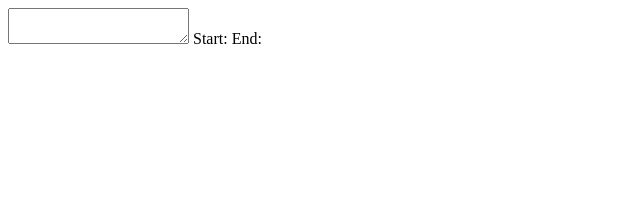
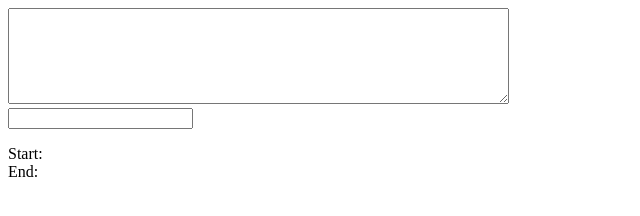
Before and after one commit to NV/jquery.fn.caret, a plain HTML site: page index.html in a window 1280 px wide. Shown: the whole page, without its empty margins (0-640 px from the left). Drawn offline with nearby package versions, Linux system fonts and the light colour scheme.

Commit message:
add <input type='text'>

```diff
--- a/index.html
+++ b/index.html
@@ -3,17 +3,20 @@
 <script src="https://ajax.googleapis.com/ajax/libs/jquery/1.6.3/jquery.js"></script>
 <script src="jquery.fn.caret.js"></script>
 
-<textarea id=text> </textarea>
+<textarea id=text cols=60 rows=6> </textarea><br>
+<input id=q>
 
-Start: <span id="start"></span>
-End: <span id="end"></span>
+<p>
+	Start: <span id="start"></span><br>
+	End: <span id="end"></span>
+</p>
 
 <script>
 $(function() {
 	var text = document.getElementById('text');
 	var startElem = document.getElementById('start');
 	var endElem = document.getElementById('end');
-	$('#text').keyup(function() {
+	$('#text, #q').keyup(function() {
 		var elem = $(this);
 		elem.saveCaretPos();
 		var data = elem.data('selection');
```
